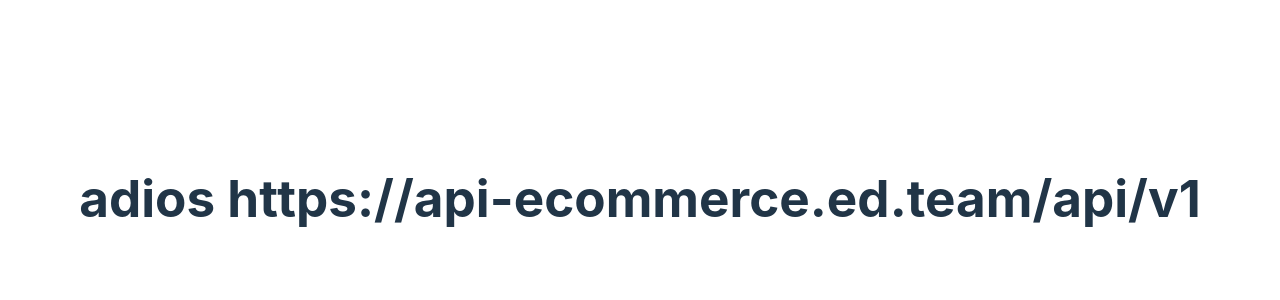
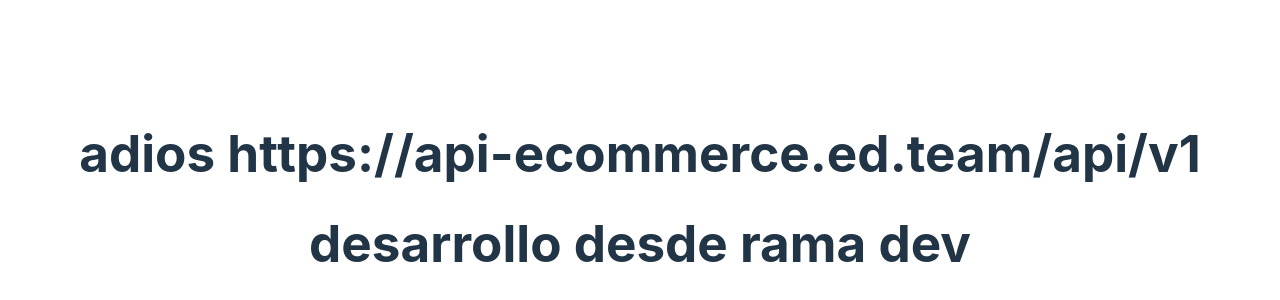
Before and after one commit to INKINSS/tiendaOnline, a React (Vite) app: page / in a window 1280 px wide. Shown: the part 202-502 px from the top of the page. Built offline with nearby package versions, Linux system fonts and the light colour scheme.

Commit message:
agregando en desarrollo

```diff
--- a/src/App.jsx
+++ b/src/App.jsx
@@ -4,7 +4,10 @@ import './App.css'
 function App() {
 
   return (
-    <h1>adios { API_URL }</h1>
+    <main>
+      <h1>adios { API_URL }</h1>
+      <h1>desarrollo desde rama dev</h1>
+    </main>
   )
 }
 
```
